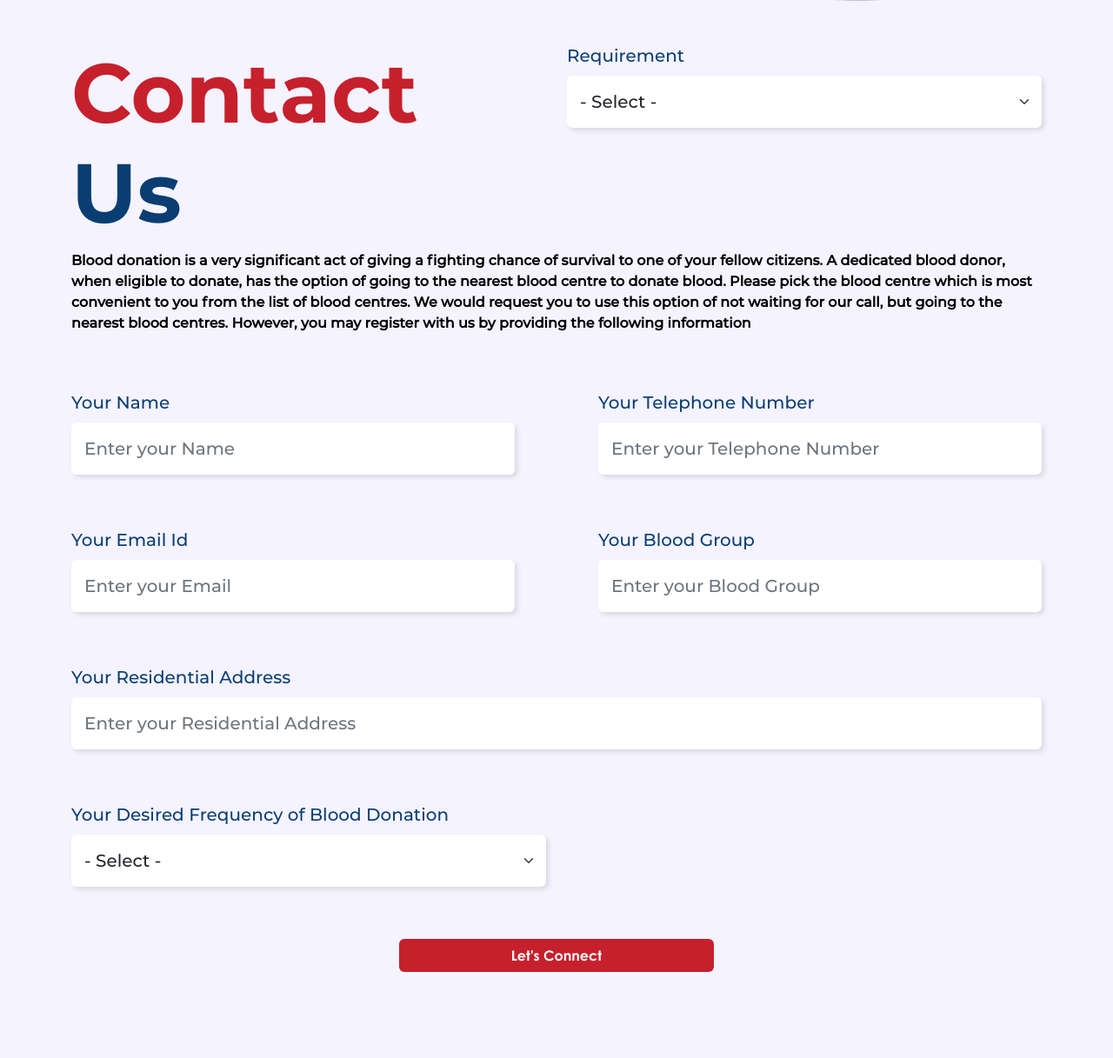
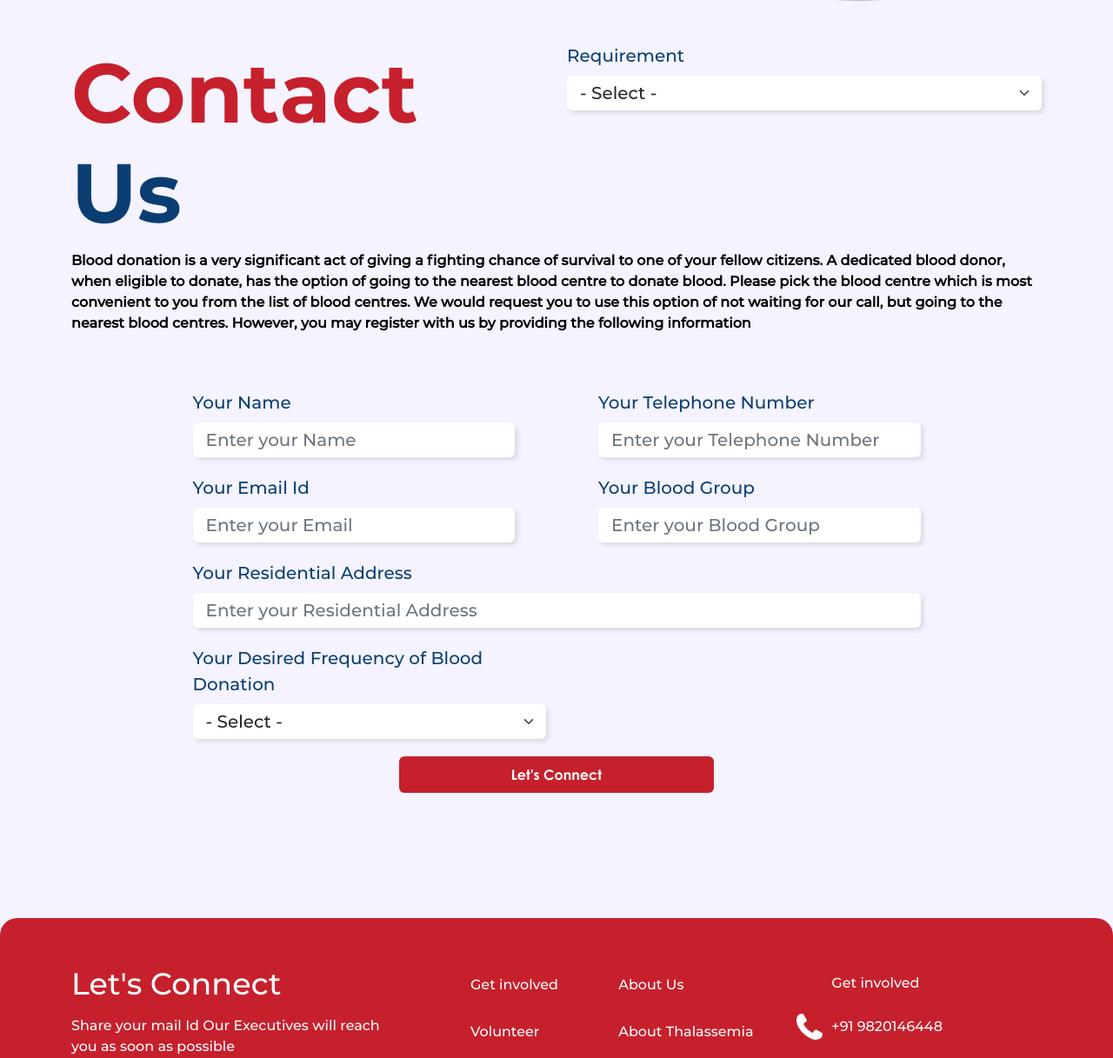
Before and after one commit to shameelsalih/life_blood_council, a PHP site: page /contact-us in a window 1280 px wide. Shown: the part 598-1815 px from the top of the page at 87% size. Run offline with PHP 8.4, Linux system fonts and the light colour scheme.

Commit message:
UI Fixes

```diff
--- a/contact-us.php
+++ b/contact-us.php
@@ -48,7 +48,7 @@
               <p class="fw-bold">Blood donation is a very significant act of giving a fighting chance of survival to one of your fellow citizens. A dedicated blood donor, when eligible to donate, has the option of going to the nearest blood centre to donate blood. Please pick the blood centre which is most convenient to you from the list of blood centres. We would request you to use this option of not waiting for our call, but going to the nearest blood centres. However, you may register with us by providing the following information</p>
             </div>
           </div>
-          <div class="py-5">
+          <div class="py-5 col-lg-9 mx-auto">
             <div class="row">
 
               <div class="half col-sm-6">
@@ -101,7 +101,7 @@
               </div>
 
               <div class="col-12 d-flex justify-content-center">
-                <button class="btn btn-custom-primary px-10vw">
+                <button class="btn btn-custom-primary px-10vw py-2">
                   Let's Connect
                 </button>
               </div>
--- a/contribute.php
+++ b/contribute.php
@@ -28,7 +28,7 @@
     <section id="donation-form" class="py-5 mb-5 animate">
       <form class="custom-half">
         <div class="container">
-          <div class="col-lg-10 mx-auto">
+          <div class="col-lg-9 mx-auto">
             <h3 class="primary-color text-center">Donation Form</h3>
             <h5 class="secondary-color text-center my-5">Donor Details</h5>
             <div class="row">
--- a/css/main-style.css
+++ b/css/main-style.css
@@ -749,7 +749,7 @@ footer ul {
 }
 
 .form-group.custom {
-    margin-bottom: 3em;
+    margin-bottom: 1em;
     font-size: 20px;
 }
 
@@ -762,7 +762,7 @@ footer ul {
     border: none;
     font-size: 1em;
     box-shadow: 3px 3px 5px rgb(158 158 158 / 30%);
-    padding: 15px;
+    padding: 5px 15px;
 }
 
 form.custom-half .half:nth-child(odd) {
--- a/head.php
+++ b/head.php
@@ -1,4 +1,4 @@
-  <?php $assets_version = "?v=1.010"; ?>
+  <?php $assets_version = "?v=1.011"; ?>
   <meta charset="UTF-8">
   <meta http-equiv="X-UA-Compatible" content="IE=edge">
   <meta name="viewport" content="width=device-width, initial-scale=1.0">
--- a/knowledge-hub.php
+++ b/knowledge-hub.php
@@ -28,7 +28,7 @@
       </div>
     </section>
 
-    <section id="knowledge-hub-tabs" class="py-5 my-md-5">
+    <section id="knowledge-hub-tabs" class="py-5 my-md-5 animate">
       <div class="container">
         <ul class="nav nav-pills mb-3 nav-justified custom-nav-pills px-15vw" id="pills-tab" role="tablist">
           <li class="nav-item" role="presentation">
```
